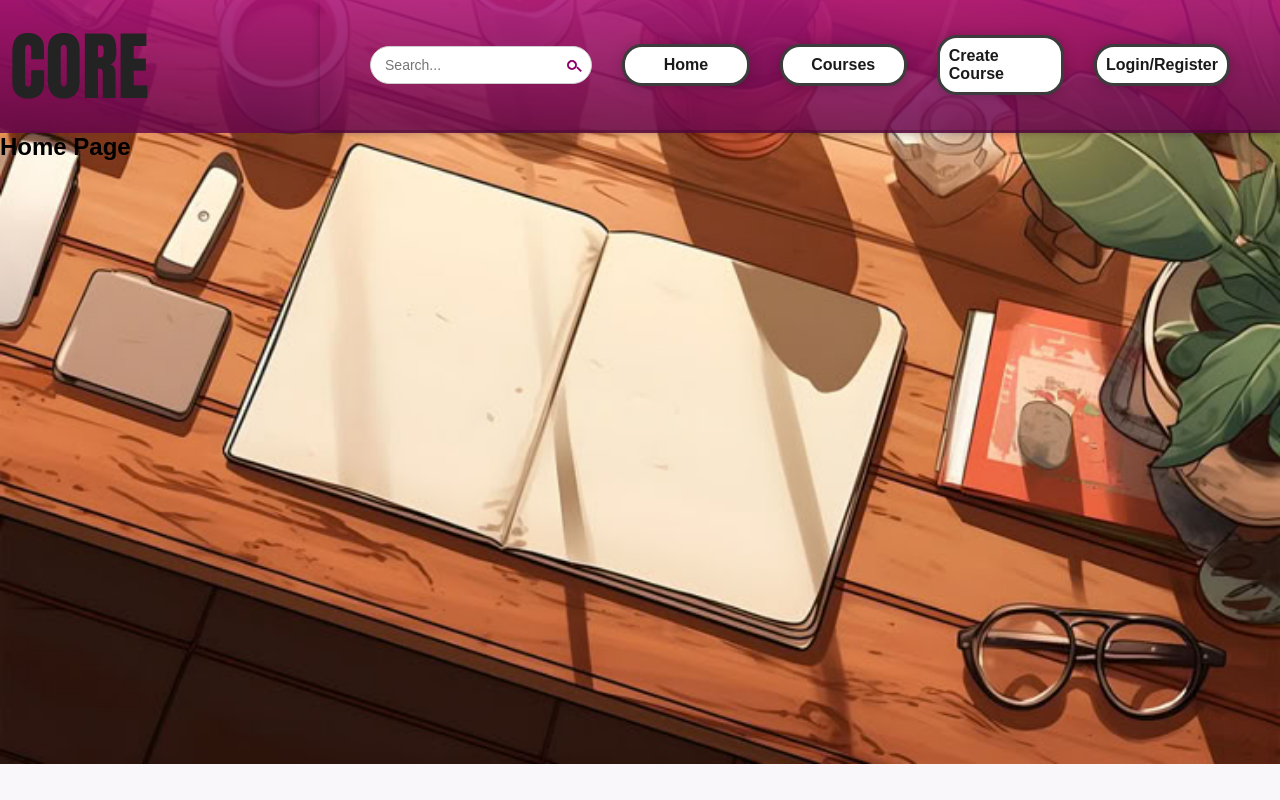
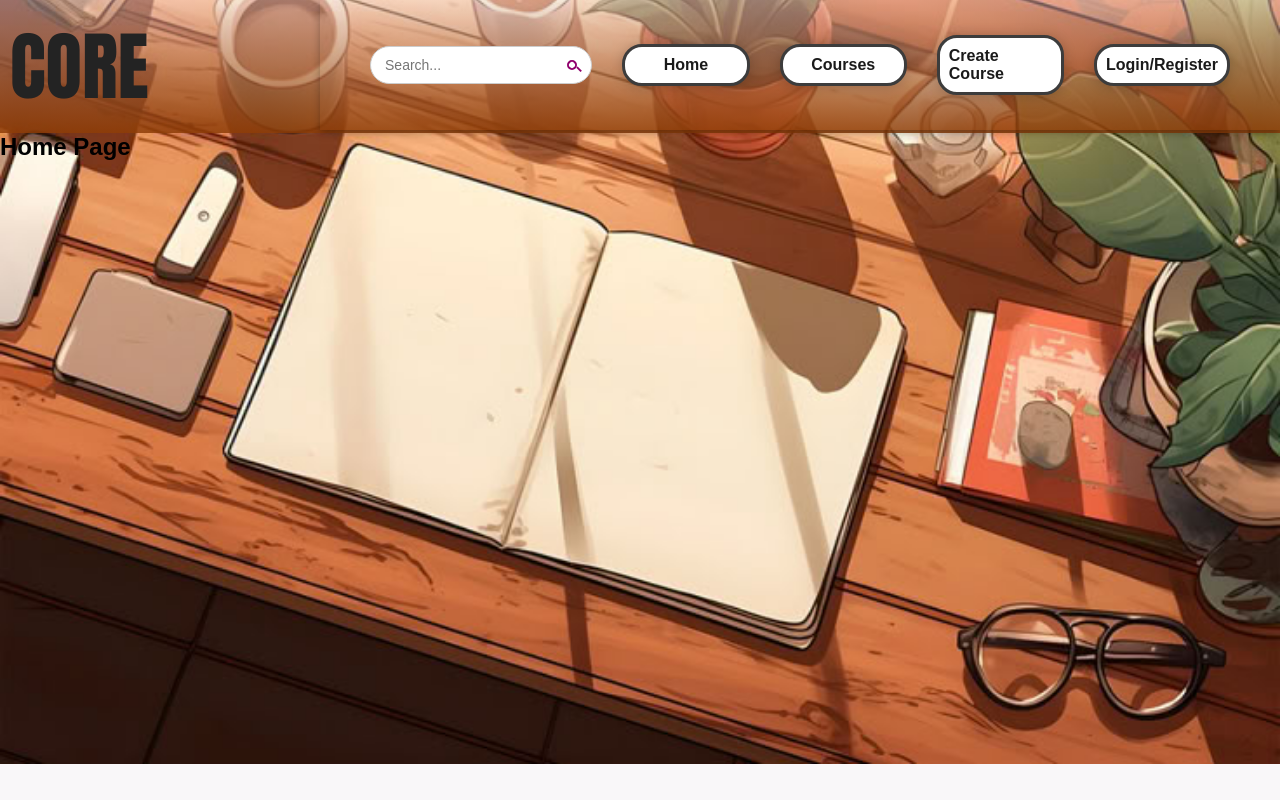
Before and after one commit to 23-kartikey/course-distributor, a React (Vite) app in the folder course-distributor-frontend/: page / in a window 1280 px wide. Built offline with nearby package versions, Linux system fonts and the light colour scheme.

Commit message:
chores: redesign

```diff
--- a/course-distributor-frontend/src/styles/Header.css
+++ b/course-distributor-frontend/src/styles/Header.css
@@ -10,7 +10,7 @@
 
 .header-container {
     /* background-color: rgba(168, 15, 122, 0.854); */
-    background-image: linear-gradient(to bottom, rgba(168, 15, 122, 0.854), rgba(102, 6, 73, 0.854));
+    background-image: linear-gradient(to bottom, rgba(233, 214, 227, 0.375), rgba(142, 61, 7, 0.854));
     display: flex;
     justify-content: space-between;
 }
```
